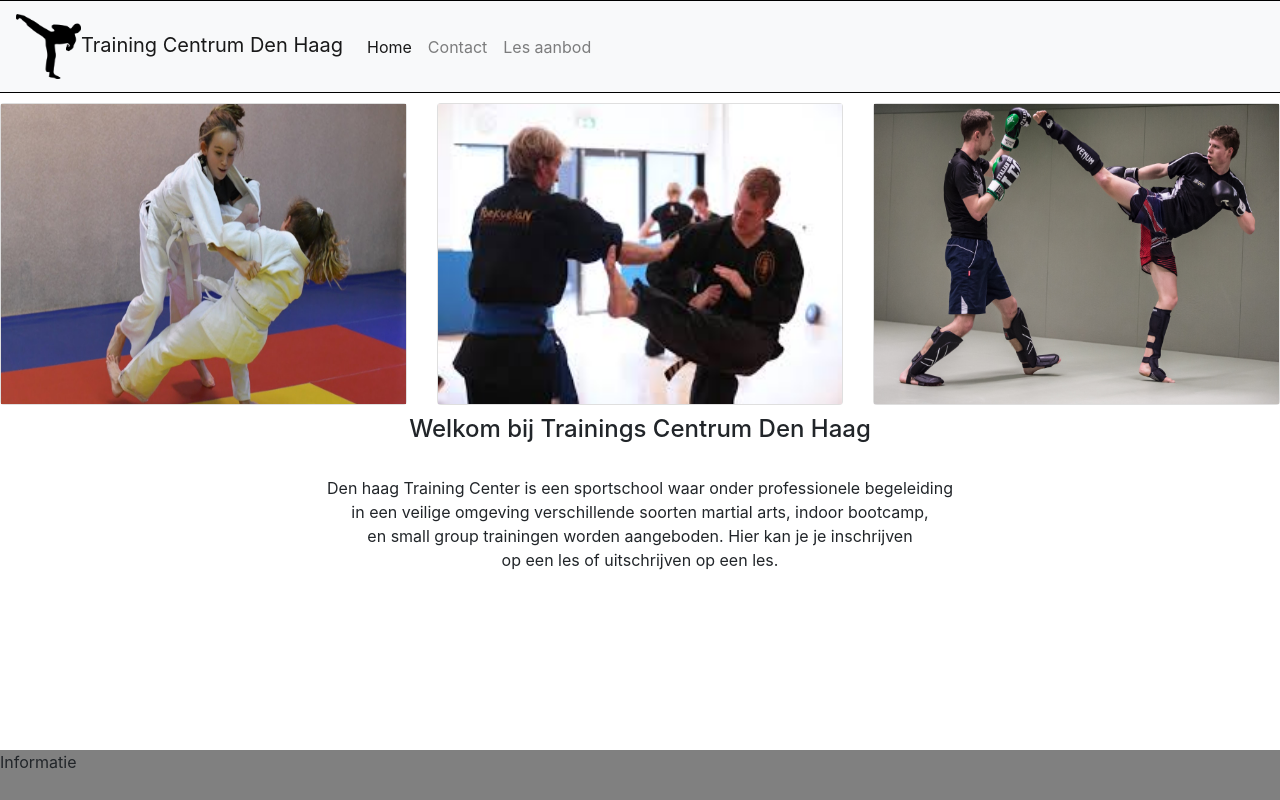
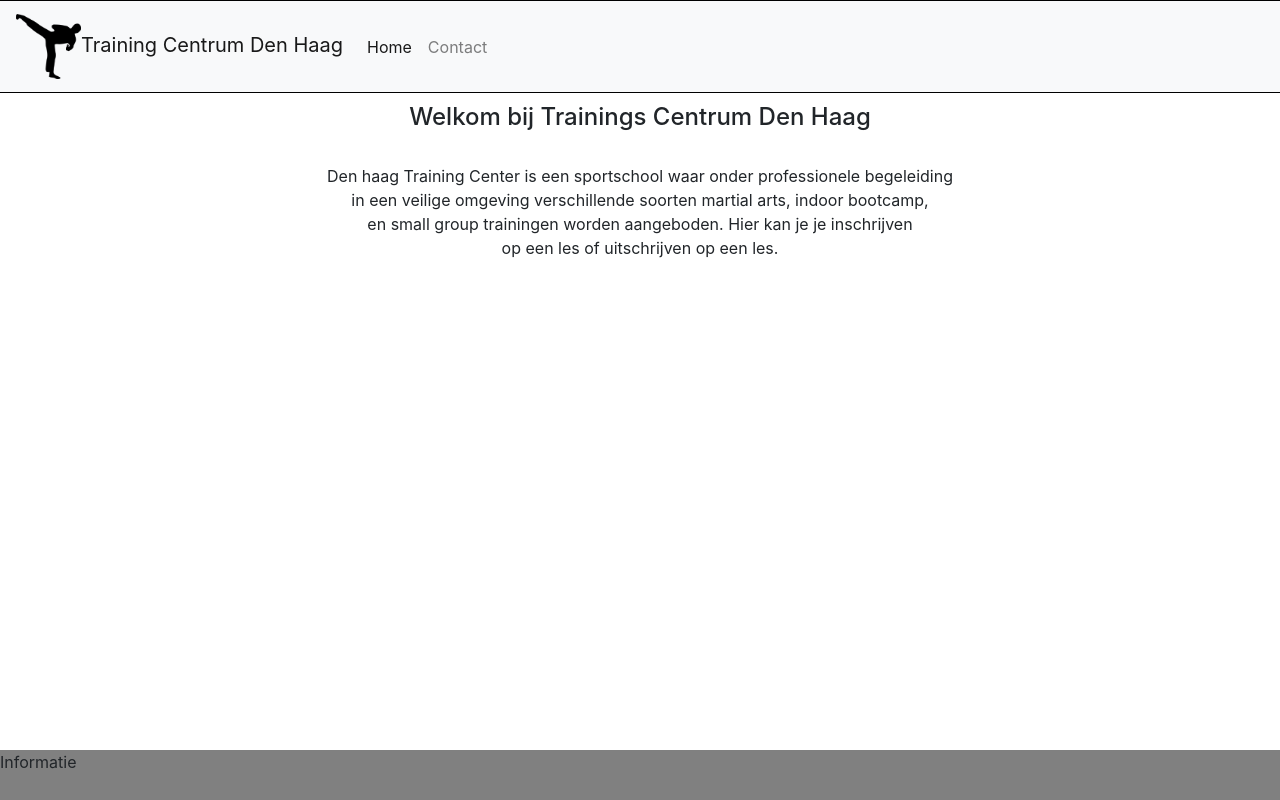
Before and after one commit to DelanivanderZwan/training_factory, a Symfony app: template templates/base.html.twig in a window 1280 px wide. Run offline with Twig, Linux system fonts and the light colour scheme; the template is opened without the code that fills it, so the values that code supplies are empty; some libraries are stand-ins or nearby versions.

Commit message:
Completely finished homepage

```diff
--- a/public/css/style.css
+++ b/public/css/style.css
@@ -19,5 +19,4 @@ nav {
 .text{
      text-align: center;
      margin-top: 10px;
-
 }
--- a/src/Controller/TrainingController.php
+++ b/src/Controller/TrainingController.php
@@ -15,7 +15,10 @@ class TrainingController extends AbstractController
      */
     public function homepage()
     {
-        return $this->render('base.html.twig');
+        $posts = $this->getDoctrine()->getRepository('App:Training')->findAll();
+        return $this->render('base.html.twig', [
+            'posts' => $posts
+        ]);
     }
 
 }
--- a/templates/base.html.twig
+++ b/templates/base.html.twig
@@ -1,42 +1,37 @@
 <!DOCTYPE html>
 <html>
-    <head>
-        <meta charset="UTF-8">
-        <title>{% block title %}Welcome!{% endblock %}</title>
-        {% block stylesheets %}
-            <link rel="stylesheet" href="https://stackpath.bootstrapcdn.com/bootstrap/4.3.1/css/bootstrap.min.css" integrity="sha384-ggOyR0iXCbMQv3Xipma34MD+dH/1fQ784/j6cY/iJTQUOhcWr7x9JvoRxT2MZw1T" crossorigin="anonymous">
-            <link rel="stylesheet" type="text/css" href="css/style.css">
-        {% endblock %}
-    </head>
 <body>
 {% block body %}
-            {%  block header %}
+    {% block header %}
         <nav class="navbar navbar-expand-lg navbar-light bg-light">
-            <a class="navbar-brand" href="#"><img src="/images/logo.png" width="65" height="65">Training Centrum Den Haag</a>
+        <a class="navbar-brand" href="#"><img src="/images/logo.png" width="65" height="65">Training Centrum Den
+            Haag</a>
     {% endblock %}
-                <button class="navbar-toggler" type="button" data-toggle="collapse" data-target="#navbarNavAltMarkup" aria-controls="navbarNavAltMarkup" aria-expanded="false" aria-label="Toggle navigation">
+    <button class="navbar-toggler" type="button" data-toggle="collapse" data-target="#navbarNavAltMarkup"
+            aria-controls="navbarNavAltMarkup" aria-expanded="false" aria-label="Toggle navigation">
         <span class="navbar-toggler-icon"></span>
     </button>
     <div class="collapse navbar-collapse" id="navbarNavAltMarkup">
         <div class="navbar-nav">
-                        <a class="nav-item nav-link active" href="base.html.twig">Home <span class="sr-only">(current)</span></a>
+            <a class="nav-item nav-link active" href="#">Home <span class="sr-only">(current)</span></a>
             <a class="nav-item nav-link" href="#">Contact</a>
-                        <a class="nav-item nav-link" href="#">Les aanbod</a>
         </div>
     </div>
     </nav>
-
-            <div class="card-deck">
-                <div class="card">
-                    <img class="foto" src="images/intro-judo.jpg" class="card-img-top" alt="...">
+    <div class="container-fluid">
+        {% for post in posts %}
+            <div class="card col-4 float-left">
+                <img class="foto" src="images/{{ post.naam }}.jpg" class="card-img-top" alt="...">
+                    {{ post.naam }} <br>
+                    {{ post.description }} <br>
+                    {{ post.duration }} uur <br>
+                    &euro;{{ post.costs }} <br>
+                <br>
+                <button type="button" class="btn btn-info">Plannen</button>
             </div>
-                <div class="card">
-                    <img class="foto" src="images/martialarts.jpg" class="card-img-top" alt="...">
+        {% endfor %}
     </div>
-                <div class="card">
-                    <img class="foto" src="images/kickboxen.jpg" class="card-img-top" alt="...">
-                </div>
-            </div>
+    <span class="clearfix"></span>
 
     <div class="text">
         <h4>Welkom bij Trainings Centrum Den Haag</h4>
@@ -53,9 +48,25 @@
     </footer>
 {% endblock %}
 {% block javascripts %}
-            <script src="https://code.jquery.com/jquery-3.3.1.slim.min.js" integrity="sha384-q8i/X+965DzO0rT7abK41JStQIAqVgRVzpbzo5smXKp4YfRvH+8abtTE1Pi6jizo" crossorigin="anonymous"></script>
-            <script src="https://cdnjs.cloudflare.com/ajax/libs/popper.js/1.14.7/umd/popper.min.js" integrity="sha384-UO2eT0CpHqdSJQ6hJty5KVphtPhzWj9WO1clHTMGa3JDZwrnQq4sF86dIHNDz0W1" crossorigin="anonymous"></script>
-            <script src="https://stackpath.bootstrapcdn.com/bootstrap/4.3.1/js/bootstrap.min.js" integrity="sha384-JjSmVgyd0p3pXB1rRibZUAYoIIy6OrQ6VrjIEaFf/nJGzIxFDsf4x0xIM+B07jRM" crossorigin="anonymous"></script>
+    <script src="https://code.jquery.com/jquery-3.3.1.slim.min.js"
+            integrity="sha384-q8i/X+965DzO0rT7abK41JStQIAqVgRVzpbzo5smXKp4YfRvH+8abtTE1Pi6jizo"
+            crossorigin="anonymous"></script>
+    <script src="https://cdnjs.cloudflare.com/ajax/libs/popper.js/1.14.7/umd/popper.min.js"
+            integrity="sha384-UO2eT0CpHqdSJQ6hJty5KVphtPhzWj9WO1clHTMGa3JDZwrnQq4sF86dIHNDz0W1"
+            crossorigin="anonymous"></script>
+    <script src="https://stackpath.bootstrapcdn.com/bootstrap/4.3.1/js/bootstrap.min.js"
+            integrity="sha384-JjSmVgyd0p3pXB1rRibZUAYoIIy6OrQ6VrjIEaFf/nJGzIxFDsf4x0xIM+B07jRM"
+            crossorigin="anonymous"></script>
 {% endblock %}
 </body>
+<head>
+    <meta charset="UTF-8">
+    <title>{% block title %}Welcome!{% endblock %}</title>
+    {% block stylesheets %}
+        <link rel="stylesheet" href="https://stackpath.bootstrapcdn.com/bootstrap/4.3.1/css/bootstrap.min.css"
+              integrity="sha384-ggOyR0iXCbMQv3Xipma34MD+dH/1fQ784/j6cY/iJTQUOhcWr7x9JvoRxT2MZw1T"
+              crossorigin="anonymous">
+        <link rel="stylesheet" type="text/css" href="css/style.css">
+    {% endblock %}
+</head>
 </html>
```
Also changed, not shown: public/images/Kickboksen.jpg (renamed from public/images/kickboxen.jpg), public/images/judo.jpg (renamed from public/images/intro-judo.jpg), public/images/worstelen.jpg (added). Lines whose indentation alone changed are shown as unchanged.
